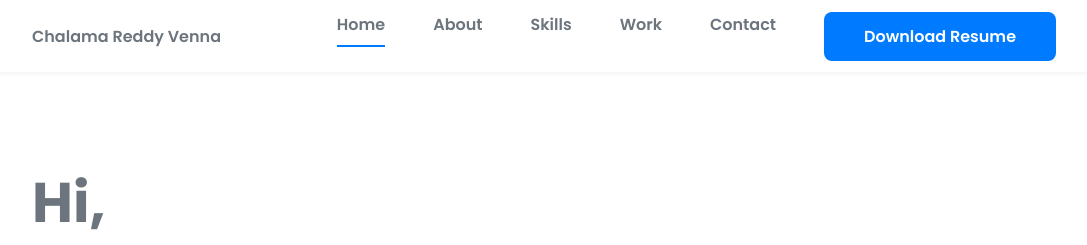
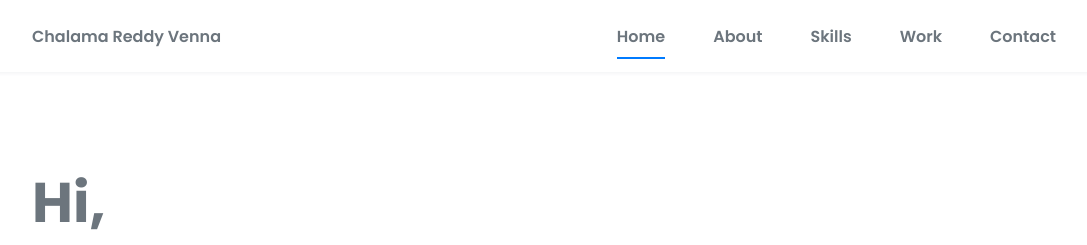
Before and after one commit to Chalama7/Myfolio, a plain HTML site: page index.html in a window 1280 px wide. Shown: the top 245 px of the page, without its empty margins (96-1183 px from the left). Drawn offline with nearby package versions, Linux system fonts and the light colour scheme.

Commit message:
Update index.html

```diff
--- a/index.html
+++ b/index.html
@@ -23,7 +23,6 @@
                     <li class="nav__item"><a href="#skills" class="nav__link">Skills</a></li>
                     <li class="nav__item"><a href="#work" class="nav__link">Work</a></li>
                     <li class="nav__item"><a href="#contact" class="nav__link">Contact</a></li>
-                    <li class="nav__item"><a href="ChalamaReddy_Resume.pdf" download class="button">Download Resume</a></li>
                 </ul>
             </div>
 
```
